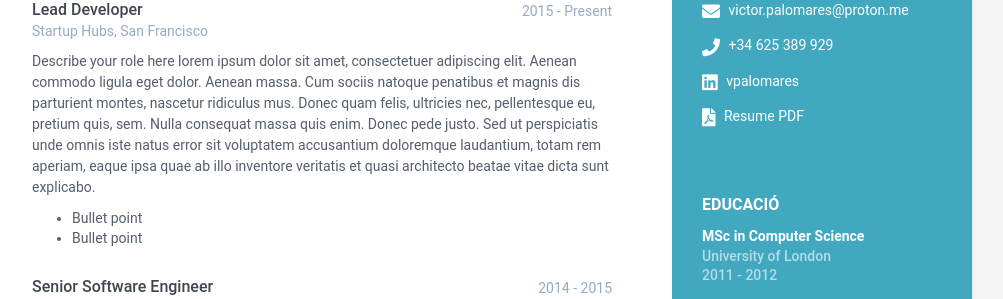
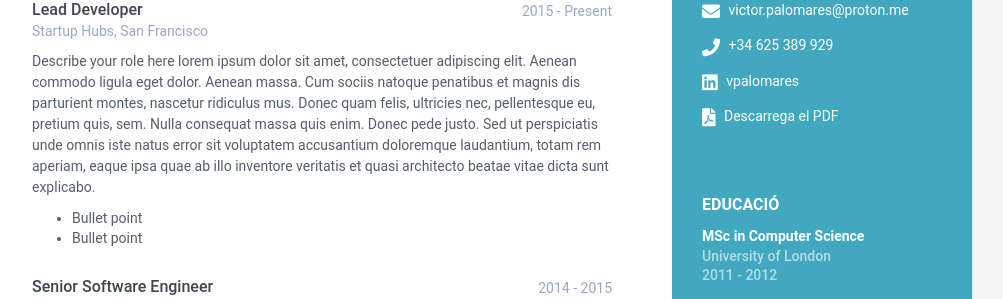
Before and after one commit to vpalomares/cv, a Jekyll site: the page built from index.html, in a window 1280 px wide and 900 px high. Shown: the part 333-632 px from the top of the window, without its empty margins (168-1171 px from the left). Built offline with Jekyll 4.4.1, drawn with Linux system fonts in a browser that asks for light colours.

Commit message:
Update contact.html

```diff
--- a/_includes/contact.html
+++ b/_includes/contact.html
@@ -13,87 +13,15 @@
     </li>
     {% endif %}
 
-    {% if sidebar.citizenship %}
-    <li class="phone"><i class="fas fa-passport"></i>
-      <a href="">{{ sidebar.citizenship }}</a>
-    </li>
-    {% endif %}
-
-    {% if sidebar.timezone %}
-    <li class="timezone"><i class="fas fa-clock"></i>
-      <a href="">{{ sidebar.timezone }}</a>
-    </li>
-    {% endif %}
-
-    {% if sidebar.telegram %}
-    <li class="telegram"><i class="fab fa-telegram"></i>
-      <a href="https://t.me/{{ sidebar.telegram }}" target="_blank">{{ sidebar.telegram }}</a>
-    </li>
-    {% endif %}
-
-    {% if sidebar.website %}
-    <li class="website"><i class="fas fa-globe-americas"></i>
-      <a href="http://{{ sidebar.website }}" target="_blank">{{ sidebar.website }}</a>
-    </li>
-    {% endif %}
-
     {% if sidebar.linkedin %}
     <li class="linkedin"><i class="fab fa-linkedin"></i>
       <a href="https://linkedin.com/in/{{ sidebar.linkedin }}" target="_blank">{{ sidebar.linkedin }}</a>
     </li>
     {% endif %}
 
-    {% if sidebar.xing %}
-    <li class="xing"><i class="fab fa-xing"></i>
-      <a href="https://www.xing.com/profile/{{ sidebar.xing }}" target="_blank">{{ sidebar.xing }}</a>
-    </li>
-    {% endif %}
-
-    {% if sidebar.github %}
-    <li class="github"><i class="fab fa-github"></i>
-      <a href="http://github.com/{{ sidebar.github }}" target="_blank">{{ sidebar.github }}</a>
-    </li>
-    {% endif %}
-
-    {% if sidebar.gitlab %}
-    <li class="gitlab"><i class="fab fa-gitlab"></i>
-      <a href="http://gitlab.com/{{ sidebar.gitlab }}" target="_blank">{{ sidebar.gitlab }}</a>
-    </li>
-    {% endif %}
-
-    {% if sidebar.bitbucket %}
-    <li class="bitbucket"><i class="fab fa-bitbucket"></i>
-      <a href="http://bitbucket.com/{{ sidebar.bitbucket }}" target="_blank">{{ sidebar.bitbucket }}</a>
-    </li>
-    {% endif %}
-
-    {% if sidebar.twitter %}
-    <li class="twitter"><i class="fab fa-twitter"></i>
-      <a href="https://twitter.com/{{ sidebar.twitter }}" target="_blank">{{ sidebar.twitter }}</a>
-    </li>
-    {% endif %}
-
-    {% if sidebar.stack-overflow %}
-    <li class="stack-overflow"><i class="fab fa-stack-overflow"></i>
-      <a href="https://stackoverflow.com/users/{{ sidebar.stack-overflow }}" target="_blank">{{ sidebar.stack-overflow }}</a>
-    </li>
-    {% endif %}
-
-    {% if sidebar.codewars %}
-    <li class="codewars"><i class="fas fa-code"></i>
-      <a href="https://www.codewars.com/users/{{ sidebar.codewars }}/completed_solutions" target="_blank">{{ sidebar.codewars }}</a>
-    </li>
-    {% endif %}
-
-    {% if sidebar.goodreads %}
-    <li class="goodreads-g"><i class="fab fa-goodreads-g"></i>
-      <a href="https://www.goodreads.com/user/show/{{ sidebar.goodreads }}" target="_blank">{{ sidebar.goodreads }}</a>
-    </li>
-    {% endif %}
-
     {% if sidebar.pdf %}
     <li class="pdf"><i class="fas fa-file-pdf"></i>
-      <a href="{{ sidebar.pdf }}" target="_blank">Resume PDF</a>
+      <a href="{{ sidebar.pdf }}" target="_blank">Descarrega el PDF</a>
     </li>
     {% endif %}
 
```
